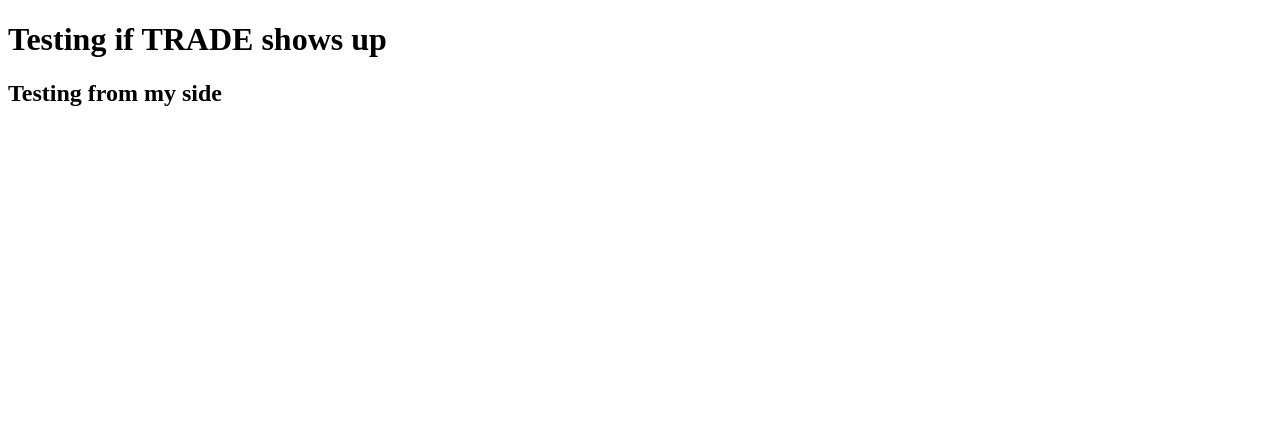
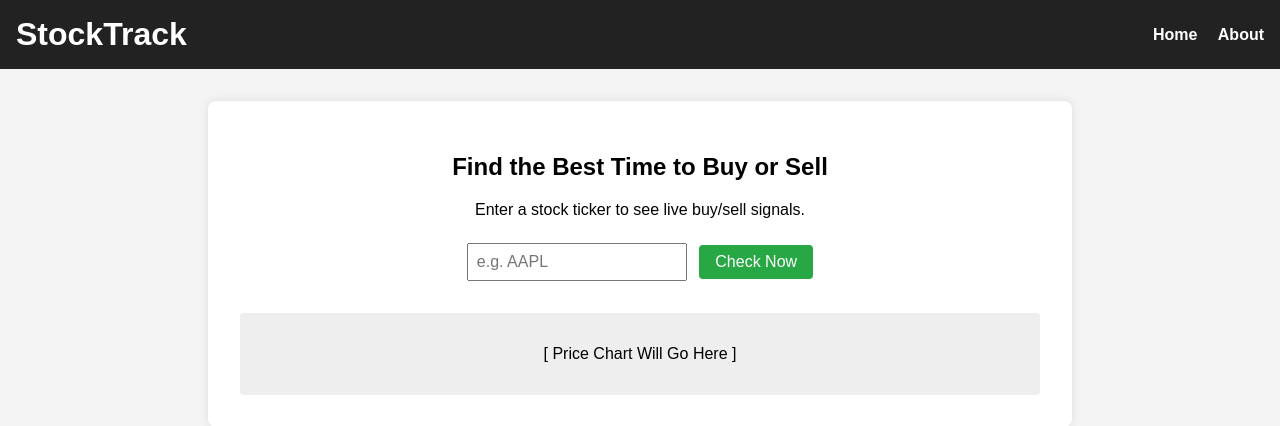
Before and after one commit to adriantoby/SEOProject2, a Flask app: page /trade in a window 1280 px wide. Shown: the top 426 px of the page. Run offline with Flask 3, Linux system fonts and the light colour scheme.

Commit message:
Update trade.html with new layout and content

```diff
--- a/templates/trade.html
+++ b/templates/trade.html
@@ -1,10 +1,103 @@
-<!DOCTYPE HTML>
-<html>
-    <head>
+<!DOCTYPE html>
+<html lang="en">
+<head>
+    <meta charset="UTF-8">
+    <meta name="viewport" content="width=device-width, initial-scale=1.0">
+    <title>SmartStock - Home</title>
+    <style>
+        body {
+            font-family: Arial, sans-serif;
+            margin: 0;
+            padding: 0;
+            background: #f4f4f4;
+        }
 
-    </head>
-    <body>
-        <h1> Testing if TRADE shows up </h1>
-        <h2> Testing from my side </h2>
-    </body>
+        header {
+            background: #222;
+            color: #fff;
+            padding: 1rem;
+            display: flex;
+            justify-content: space-between;
+            align-items: center;
+        }
+
+        header h1 {
+            margin: 0;
+        }
+
+        nav a {
+            color: #fff;
+            text-decoration: none;
+            margin-left: 1rem;
+            font-weight: bold;
+        }
+
+        main {
+            padding: 2rem;
+            max-width: 800px;
+            margin: 2rem auto;
+            background: #fff;
+            border-radius: 8px;
+            box-shadow: 0 0 10px rgba(0,0,0,0.1);
+            text-align: center;
+        }
+
+        form {
+            margin-top: 1.5rem;
+        }
+
+        input[type="text"] {
+            padding: 0.5rem;
+            font-size: 1rem;
+            width: 200px;
+            margin-right: 0.5rem;
+        }
+
+        button {
+            padding: 0.5rem 1rem;
+            font-size: 1rem;
+            background: #28a745;
+            color: #fff;
+            border: none;
+            border-radius: 4px;
+            cursor: pointer;
+        }
+
+        button:hover {
+            background: #218838;
+        }
+
+        .chart-placeholder {
+            margin-top: 2rem;
+            padding: 1rem;
+            background: #eee;
+            border-radius: 4px;
+        }
+    </style>
+</head>
+<body>
+
+    <header>
+        <h1>StockTrack</h1>
+        <nav>
+            <a href="#">Home</a>
+            <a href="#">About</a>
+        </nav>
+    </header>
+
+    <main>
+        <h2>Find the Best Time to Buy or Sell</h2>
+        <p>Enter a stock ticker to see live buy/sell signals.</p>
+
+        <form action="/dashboard" method="GET">
+            <input type="text" name="ticker" placeholder="e.g. AAPL" required>
+            <button type="submit">Check Now</button>
+        </form>
+
+        <div class="chart-placeholder">
+            <p>[ Price Chart Will Go Here ]</p>
+        </div>
+    </main>
+
+</body>
 </html>
```
